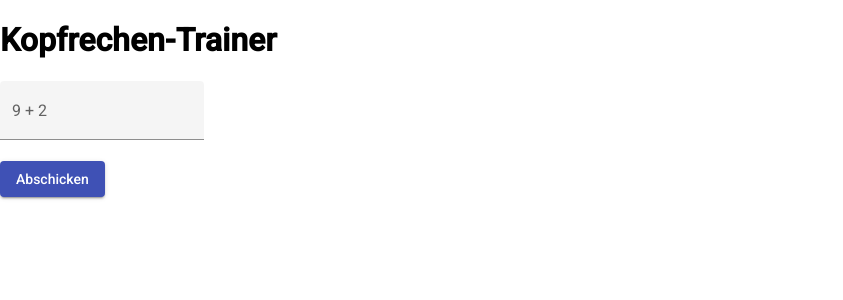
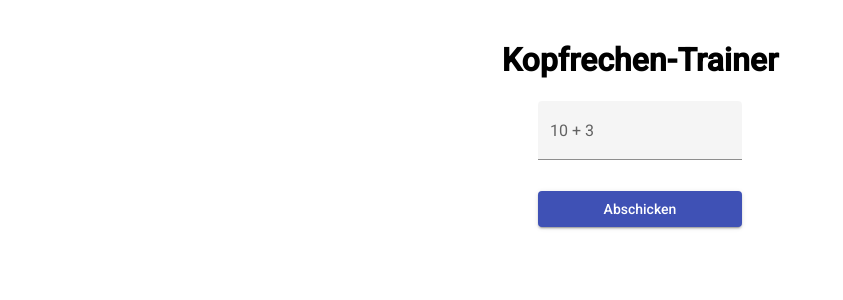
Before and after one commit to bouquineuse/calc-app, an Angular app in the folder calc-app/: page / in a window 1280 px wide. Shown: the top 300 px of the page, without its empty margins (0-843 px from the left). Built offline with nearby package versions, Linux system fonts and the light colour scheme.

Commit message:
feat: Add some styling

```diff
--- a/calc-app/src/app/calculator/calc-task/calc-task.component.scss
+++ b/calc-app/src/app/calculator/calc-task/calc-task.component.scss
@@ -0,0 +1,8 @@
+form {
+  display: flex;
+  flex-direction: column;
+}
+
+button {
+  margin-top: 10px;
+}
--- a/calc-app/src/app/calculator/calc-task/calc-task.component.ts
+++ b/calc-app/src/app/calculator/calc-task/calc-task.component.ts
@@ -36,13 +36,13 @@ export class CalcTaskComponent implements OnInit {
   onSubmit(event: Event): void {
     console.log('Submit');
     if (this.formGroup.valid) {
-      this.openSnackBar('Sehr gut!');
+      this.openSnackBar('Sehr gut!', true);
       this.generateTask();
       this.reset();
       this.submitAttempt = false;
     } else {
       this.submitAttempt = true;
-      this.openSnackBar('Versuchs nochmal.');
+      this.openSnackBar('Versuchs nochmal.', false);
     }
   }
 
@@ -50,9 +50,12 @@ export class CalcTaskComponent implements OnInit {
     this.submitAttempt = false;
   }
 
-  private openSnackBar(message: string) {
+  private openSnackBar(message: string, success: boolean) {
     this.snackBar.open(message, null, {
       duration: 2000,
+      verticalPosition: 'bottom',
+      horizontalPosition: 'center',
+      panelClass: ['feedback-snackbar', success ? 'success' : 'error'],
     });
   }
 
@@ -66,7 +69,7 @@ export class CalcTaskComponent implements OnInit {
   }
 
   private getRandomInt(max: number) {
-    return Math.floor(Math.random() * Math.floor(max));
+    return Math.ceil(Math.random() * Math.floor(max));
   }
 
   private updateValidators() {
--- a/calc-app/src/styles.scss
+++ b/calc-app/src/styles.scss
@@ -1,4 +1,32 @@
 /* You can add global styles to this file, and also import other style files */
 
-html, body { height: 100%; }
-body { margin: 0; font-family: Roboto, "Helvetica Neue", sans-serif; }
+html,
+body {
+  height: 100%;
+}
+
+body {
+  margin: 10px;
+  font-family: Roboto, "Helvetica Neue", sans-serif;
+}
+
+app-root {
+  display: flex;
+  flex-direction: column;
+  align-items: center;
+  margin-top: 20px;
+}
+
+snack-bar-container.feedback-snackbar {
+  &.success {
+    color: #1eab1e;
+  }
+
+  &.error {
+    color: #f44336;
+  }
+
+  > .mat-simple-snackbar {
+    justify-content: center;
+  }
+}
```
